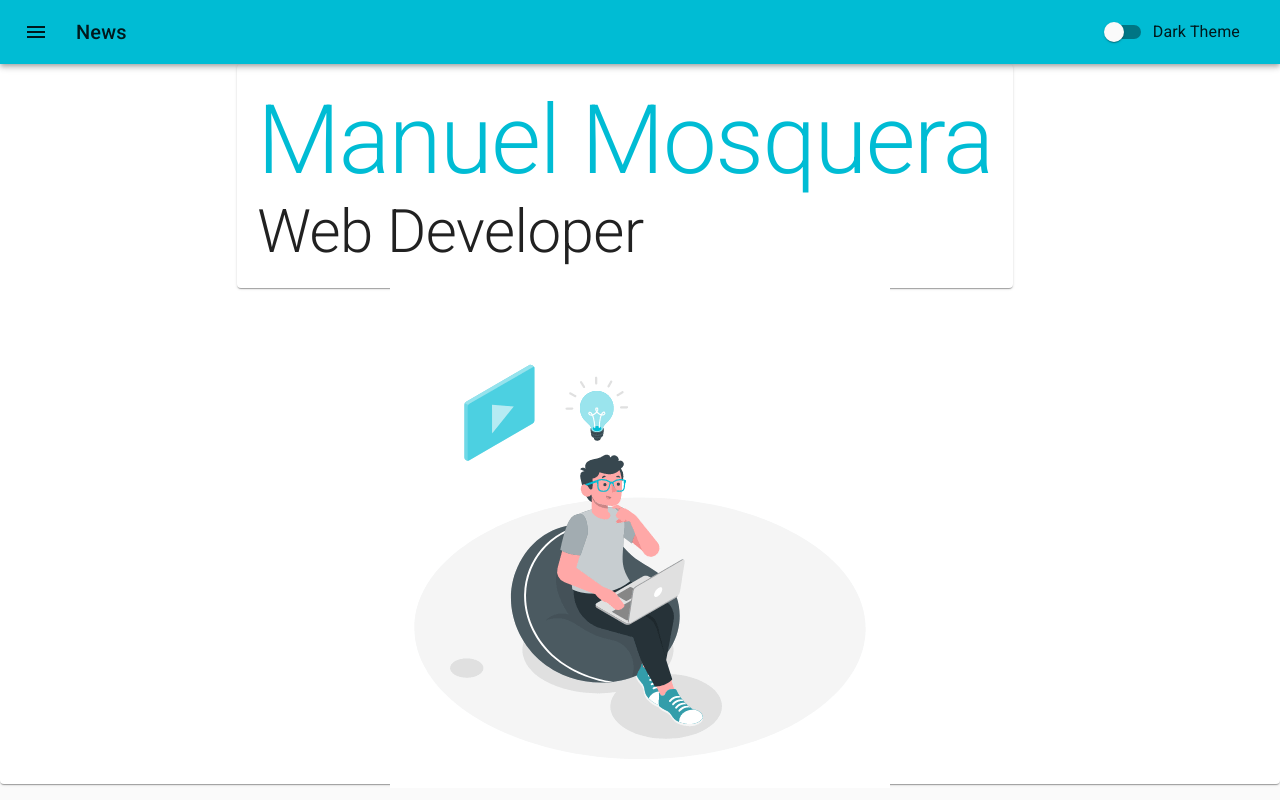
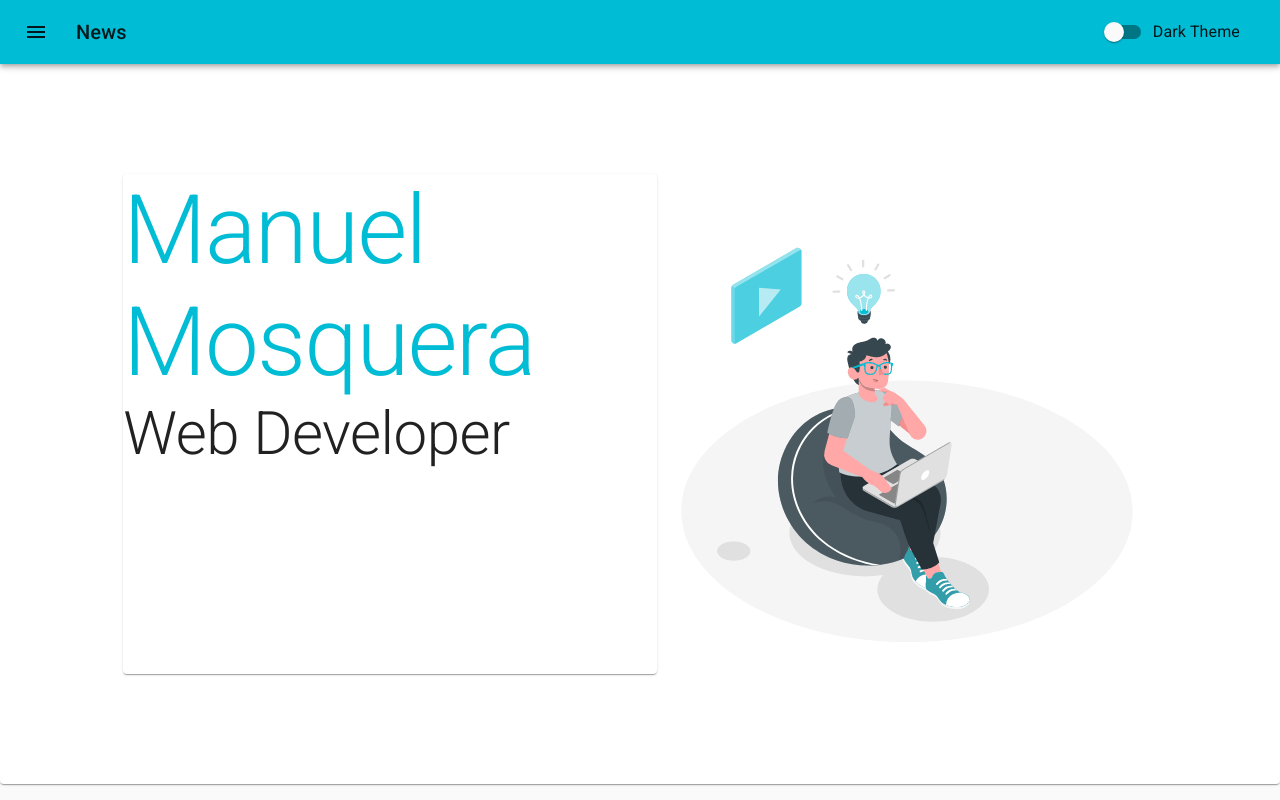
Before and after one commit to Manuel-2011/portfolio, a React app: page / in a window 1280 px wide. Built offline with nearby package versions, Linux system fonts and the light colour scheme.

Commit message:
:construction: FlipCard component initiated

```diff
--- /dev/null
+++ b/src/components/FlipCard.js
@@ -0,0 +1,61 @@
+import { Paper, Typography } from '@material-ui/core';
+import React from 'react';
+import { makeStyles } from '@material-ui/core/styles';
+
+const useStyles = makeStyles({
+  card: {
+    perspective: 1500,
+    width: '100%',
+    height: 500,
+    position: 'relative',
+    '&:hover $front': {
+      transform: 'rotateY(-180deg)',
+    },
+    '&:hover $back': {
+      transform: 'rotateY(0deg)',
+    },
+  },
+  front: {
+    width: '100%',
+    height: 500,
+    backfaceVisibility: 'hidden',
+    position: 'absolute',
+    top: 0,
+    left: 0,
+    transition: 'all .8s ease',
+  },
+  back: {
+    width: '100%',
+    height: 500,
+    backfaceVisibility: 'hidden',
+    transform: 'rotateY(180deg)',
+    position: 'absolute',
+    top: 0,
+    left: 0,
+    transition: 'all .8s ease',
+  },
+});
+
+const FlipCard = () => {
+  const classes = useStyles();
+
+  return (
+    <div className={classes.card}>
+      {/* <Paper className={classes.title}>
+          <Typography variant="h1" color="primary">
+            Manuel Mosquera
+          </Typography>
+          <Typography variant="h2">Web Developer</Typography>
+        </Paper> */}
+      <Paper className={classes.front}>
+        <Typography variant="h1" color="primary">
+          Manuel Mosquera
+        </Typography>
+        <Typography variant="h2">Web Developer</Typography>
+      </Paper>
+      <Paper className={classes.back}>Back</Paper>
+    </div>
+  );
+};
+
+export default FlipCard;
--- a/src/components/Intro.js
+++ b/src/components/Intro.js
@@ -1,7 +1,8 @@
 import React from 'react';
-import { Grid, Paper, Typography } from '@material-ui/core';
+import { Grid } from '@material-ui/core';
 import { makeStyles } from '@material-ui/core/styles';
 import ImageIntro from './ImageIntro';
+import FlipCard from './FlipCard';
 
 const useStyles = makeStyles({
   introContainer: {
@@ -22,13 +23,8 @@ const Intro = () => {
       justify="center"
       alignItems="center"
     >
-      <Grid item>
-        <Paper className={classes.title}>
-          <Typography variant="h1" color="primary">
-            Manuel Mosquera
-          </Typography>
-          <Typography variant="h2">Web Developer</Typography>
-        </Paper>
+      <Grid item xs={5}>
+        <FlipCard />
       </Grid>
       <Grid item>
         <ImageIntro />
```
